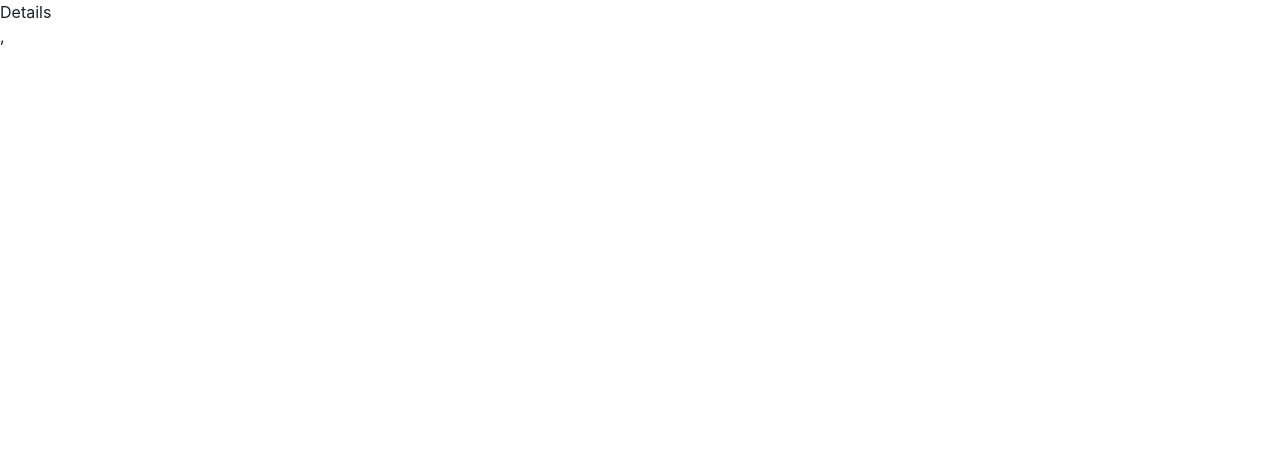
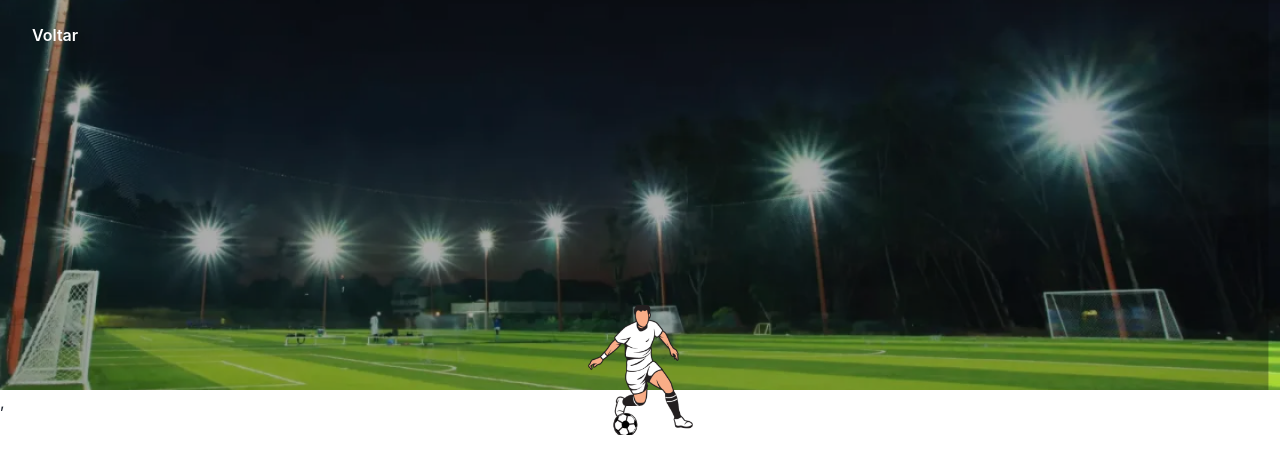
Before and after one commit to rebeccaaaaaaaaaaa/futFinder, a React (Create React App) app: page /details in a window 1280 px wide. Shown: the top 474 px of the page. Built offline with nearby package versions, Linux system fonts and the light colour scheme.

Commit message:
criação do botão de voltar a página incial

```diff
--- /dev/null
+++ b/src/components/BackButton/index.tsx
@@ -0,0 +1,19 @@
+import { Button, Box } from "@chakra-ui/react";
+import {Link} from "react-router-dom";
+
+export function BackButton() {
+  return (
+    <Box position="absolute" top={0} margin="1rem">
+        <Link to="/">
+            <Button bg="transparent" color="#fff" _hover={{
+                bg: "gray.100",
+                color: "gray.800",
+                transition: "all 0.5s ease-in-out"
+
+            }}>
+                Voltar
+            </Button>
+        </Link>
+    </Box>
+  )
+}
--- a/src/pages/Details.tsx
+++ b/src/pages/Details.tsx
@@ -1,5 +1,11 @@
+import { BackButton } from "../components/BackButton";
+import { Header } from "../components/Header";
+
 export function Details() {
   return (
-    <div>Details</div>
+    <div>
+      <Header />
+      <BackButton />
+    </div>
   )
 }
```
